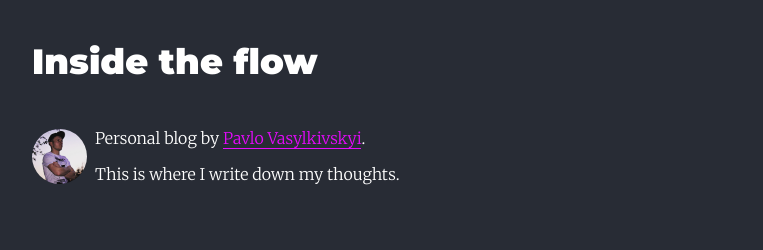
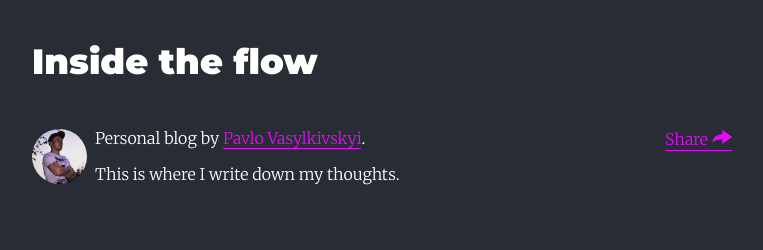
Before and after one commit to Vasylkivskyi/my-blog-frontend, a React (Create React App) app: page / in a window 1280 px wide. Shown: the top 250 px of the page, without its empty margins (258-1021 px from the left). Built offline with nearby package versions, Linux system fonts and the light colour scheme; no server answers.

Commit message:
add share button

```diff
--- a/src/components/info/Info.tsx
+++ b/src/components/info/Info.tsx
@@ -1,5 +1,6 @@
 import React from "react";
 import homepage from "../../images/homepage.jpg";
+import Share from "../share/Share";
 import "./info.scss";
 import { withRouter } from "react-router-dom";
 import { WithRouterInterface } from "../../interfaces/interfaces";
@@ -12,13 +13,17 @@ const Info: React.FC<WithRouterInterface> = ({ location }) => {
       )}
       <figure className="info">
         <img className="image" src={homepage} alt="Pavlo" />
+        <div className="space-between">
           <figcaption className="info-text">
             <p>
               Personal blog by{" "}
-            <a href="https://twitter.com/PVasylkivskyi">Pavlo Vasylkivskyi</a>.
+              <a href="https://twitter.com/PVasylkivskyi">Pavlo Vasylkivskyi</a>
+              .
             </p>
             <p>This is where I write down my thoughts.</p>
           </figcaption>
+          <Share />
+        </div>
       </figure>
     </div>
   );
--- a/src/components/info/info.scss
+++ b/src/components/info/info.scss
@@ -17,8 +17,14 @@
       border-radius: 50%;
       margin: 1em 0.5em 1em 0;
     }
-    .info-text {
-      color: white;
+
+    .space-between {
+      display: flex;
+      justify-content: space-between;
+      width: 100%;
+      .info-text {
+        color: white;
+      }
     }
   }
 }
--- /dev/null
+++ b/src/components/share/Share.tsx
@@ -0,0 +1,16 @@
+import React from "react";
+import "./share.scss";
+import share from "../../images/share.svg";
+
+const Share = () => {
+  return (
+    <div className="share-container">
+      <div className="border">
+        Share
+        <img className="share-button" src={share} alt="share button" />
+      </div>
+    </div>
+  );
+};
+
+export default Share;
--- /dev/null
+++ b/src/components/share/share.scss
@@ -0,0 +1,21 @@
+.share-container {
+  margin-top: 1rem;
+  align-items: center;
+  color: #e60afc;
+
+  .border {
+    border-bottom: 1px solid #e60afc;
+    cursor: pointer;
+    display: flex;
+    align-items: center;
+
+    .share-button {
+      width: 24px;
+      margin-top: 2px;
+    }
+
+    &:hover {
+      border: none;
+    }
+  }
+}
```
Also changed, not shown: src/images/share.svg (added). Lines whose indentation alone changed are shown as unchanged.
